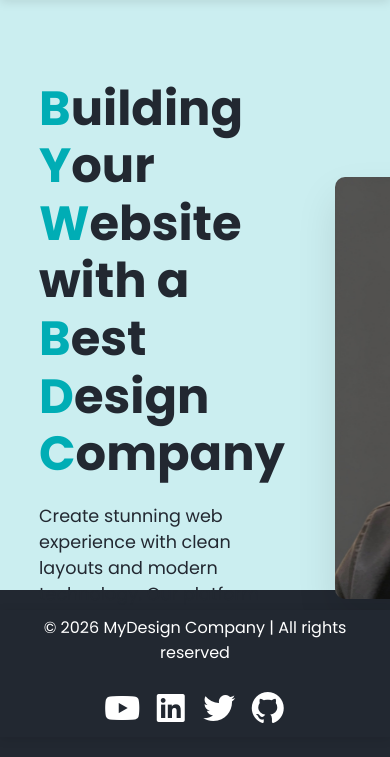
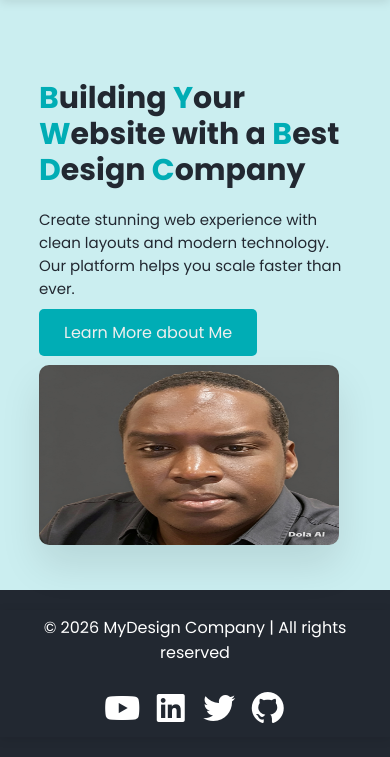
Before and after one commit to Mohd-Idris/Module-2-Project-Python, a Flask app: page / in a window 390 px wide; the page is wider, and only the part inside the window is pictured. Shown: the part 127-884 px from the top of that part. Run offline with Flask 3, Linux system fonts and the light colour scheme; some libraries are stand-ins or nearby versions.

Commit message:
Added hero content styling for responsiveness

```diff
--- a/static/css/style.css
+++ b/static/css/style.css
@@ -128,7 +128,7 @@ html {
   box-shadow: 0 20px 40px rgba(0, 0, 0, 0.1);
   object-fit: fill;
 }
-
+/*
 .header-content img {
   max-width: 450px;
   border-radius: 50%;
@@ -144,7 +144,7 @@ html {
   font-weight: 500;
   text-transform: uppercase;
   text-decoration: underline;
-}
+} */
 
 /* About Me Section styling */
 .about-section {
@@ -618,4 +618,51 @@ footer * {
   }
 
   /* Hero Section Styling */
+
+  .hero-container {
+    display: grid;
+    grid-template-columns: 1fr;
+    gap: 10px;
+    width: 100%;
+  }
+  .hero-content h1 {
+    font-size: 30px;
+  }
+
+  .hero-content p {
+    margin-bottom: 20px;
+    font-size: 15px;
+  }
+  .hero-container .hero-image {
+    align-items: center;
+    justify-content: center;
+    width: 100%;
+  }
+  .hero-container .hero-image img {
+    max-width: 300px;
+    /* width: 100%; */
+    height: 180px;
+    /* align-items: center;
+    align-content: center;
+    justify-content: center; */
+    margin: auto;
+    margin-top: 10px;
+    /* object-fit: contain; */
+  }
+  .btn-primary {
+    width: fit-content;
+    margin-bottom: 10px;
+  }
+  /* .header-content {
+    grid-template-columns: 1fr;
+  }
+
+  .header-content h1 {
+    font-size: 40px;
+  }
+
+  .header-content img {
+    max-width: 280px;
+    margin: auto;
+  } */
 }
```
